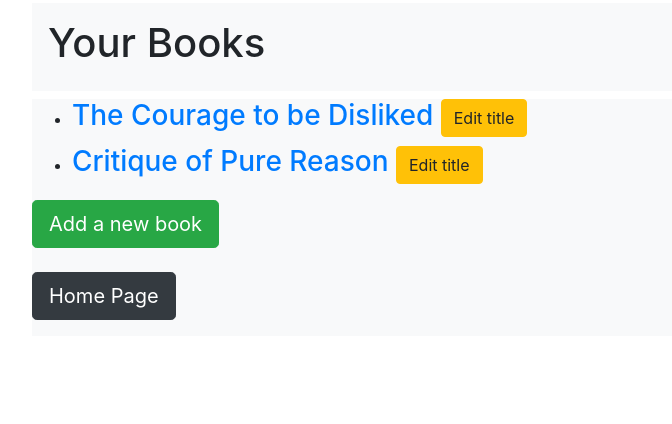
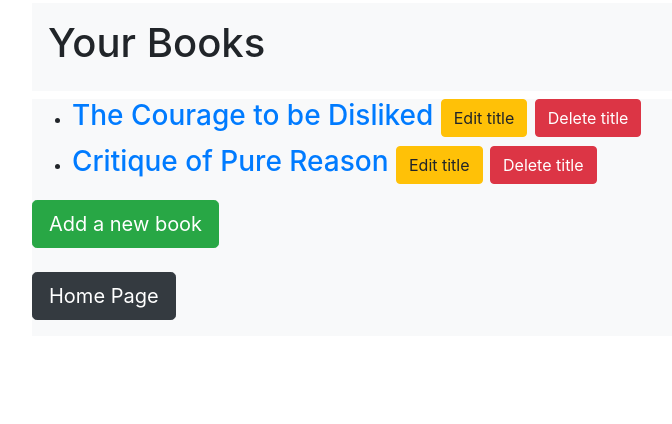
Before and after one commit to Scott97612/Book-share-Django-website, a Django app: page /titles/ in a window 1280 px wide. Shown: the part 349-773 px from the top of the page, without its empty margins (53-725 px from the left). Run offline with Django 4.2, Linux system fonts and the light colour scheme; a user stored in the database is signed in; data comes from the database, SQL or seed files in the repository; both versions use the stored data as it was after the commit; some libraries are stand-ins or nearby versions.

Commit message:
Based on previous version, delete function for title and entry is added. Hereby make a quick git save.

```diff
--- a/content/templates/content/book.html
+++ b/content/templates/content/book.html
@@ -14,6 +14,8 @@
             {{ entry.date_added|date:'M d, Y H:i' }}
             <small><a class="btn btn-warning" href="{% url 'content:edit_entry' entry.id %}"
                 role="button">Edit entry</a> </small>
+            <small><a class="btn btn-danger" href="{% url 'content:delete_entry' entry.id %}
+"               role="button">Delete entry</a> </small>
         </h4>
         <div class="card-body">
             {{ entry.text|linebreaks }}
--- a/content/templates/content/titles.html
+++ b/content/templates/content/titles.html
@@ -12,6 +12,8 @@
                 <a href="{% url 'content:book' title.id %}">{{ title }}
                     <small><a class="btn btn-warning" href="{% url 'content:edit_title' title.id %}"
                         role="button">Edit title</a></small>
+                    <small><a class="btn btn-danger" href="{% url 'content:delete_title' title.id %}"
+                        role="button">Delete title</a></small>
                 </a>
             </h3></li>
         {% empty %}
--- a/content/urls.py
+++ b/content/urls.py
@@ -1,5 +1,6 @@
 from django.urls import path
 from . import views
+
 
 app_name = 'content'
 urlpatterns = [
@@ -10,4 +11,6 @@
     path('new_entry/<int:title_id>/',views.new_entry, name='new_entry'),
     path('edit_title/<int:title_id>/',views.edit_title,name='edit_title'),
     path('edit_entry/<int:entry_id>/',views.edit_entry,name='edit_entry'),
+    path('delete_title/<int:title_id>/',views.delete_title, name='delete_title'),
+    path('delete_entry/<int:entry_id>/',views.delete_entry, name='delete_entry'),
 ]
--- a/content/views.py
+++ b/content/views.py
@@ -3,6 +3,9 @@
 from .forms import TitleForm,EntryForm
 from django.contrib.auth.decorators import login_required
 from django.http import Http404
+from django.views.generic.edit import DeleteView
+from django.contrib.auth.mixins import LoginRequiredMixin
+from django.shortcuts import get_object_or_404,render,HttpResponseRedirect
 
 def index(request):
     """home page"""
@@ -89,3 +92,30 @@
             return redirect('content:book',title_id=title.id)
     context = {'entry':entry,'title':title,'form':form}
     return render(request,'content/edit_entry.html',context)
+
+@login_required
+def delete_title(request, title_id):
+    title = get_object_or_404(Title, id=title_id)
+    if title.owner != request.user:
+        raise Http404
+
+    if request.method == 'POST':
+        title.delete()
+        return redirect('content:titles')
+
+    context = {'title':title}
+    return render(request,'content/delete_title.html',context)
+
+@login_required
+def delete_entry(request, entry_id):
+    entry = get_object_or_404(Entry, id=entry_id)
+    title = entry.title
+    if title.owner != request.user:
+        raise Http404
+
+    if request.method == 'POST':
+        entry.delete()
+        return redirect('content:book',title_id=title.id)
+
+    context = {'title':title,'entry':entry}
+    return render(request,'content/delete_entry.html',context)
```
Also changed, not shown: content/templates/content/delete_entry.html (added, +20 -0 lines), content/templates/content/delete_title.html (added, +20 -0 lines), db.sqlite3.
